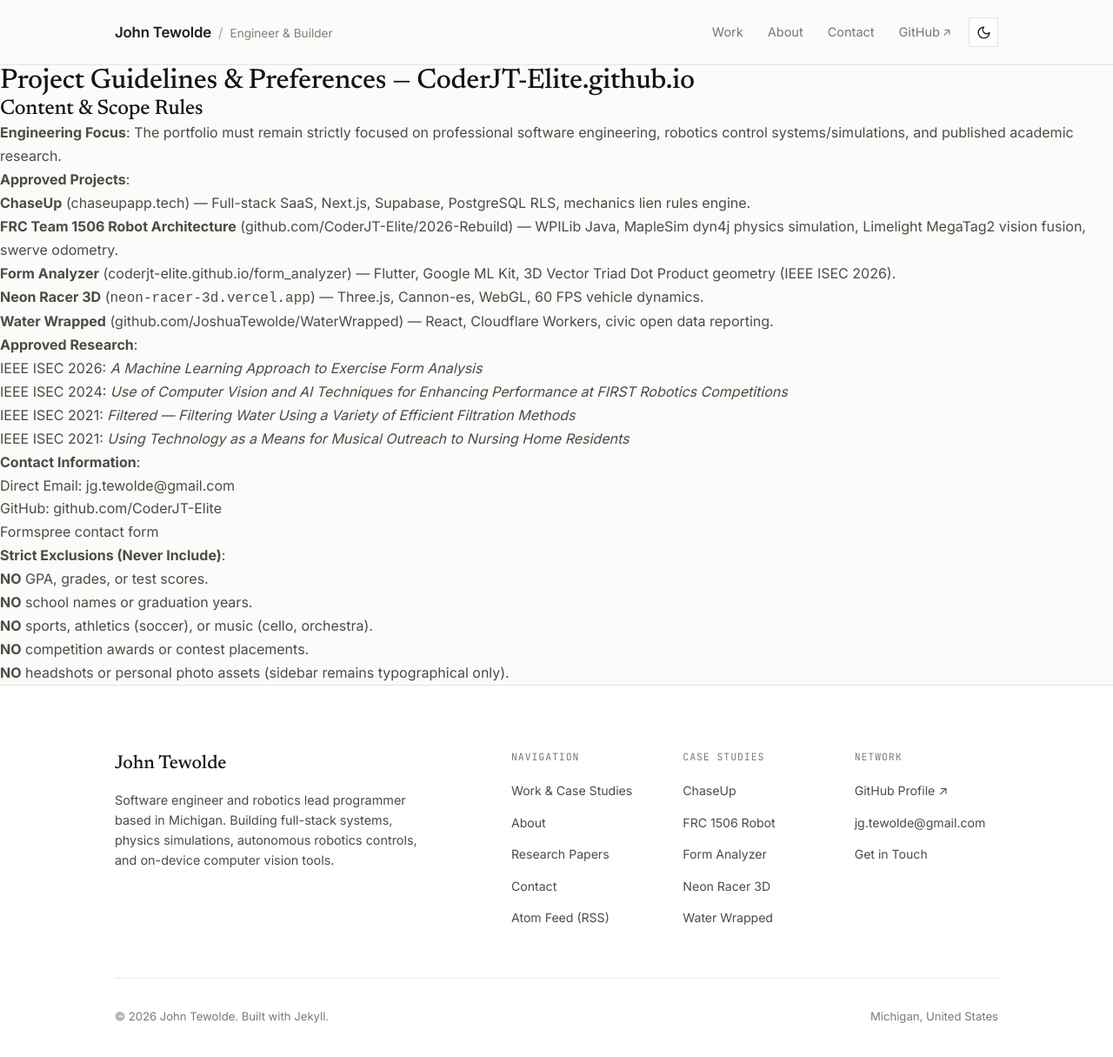
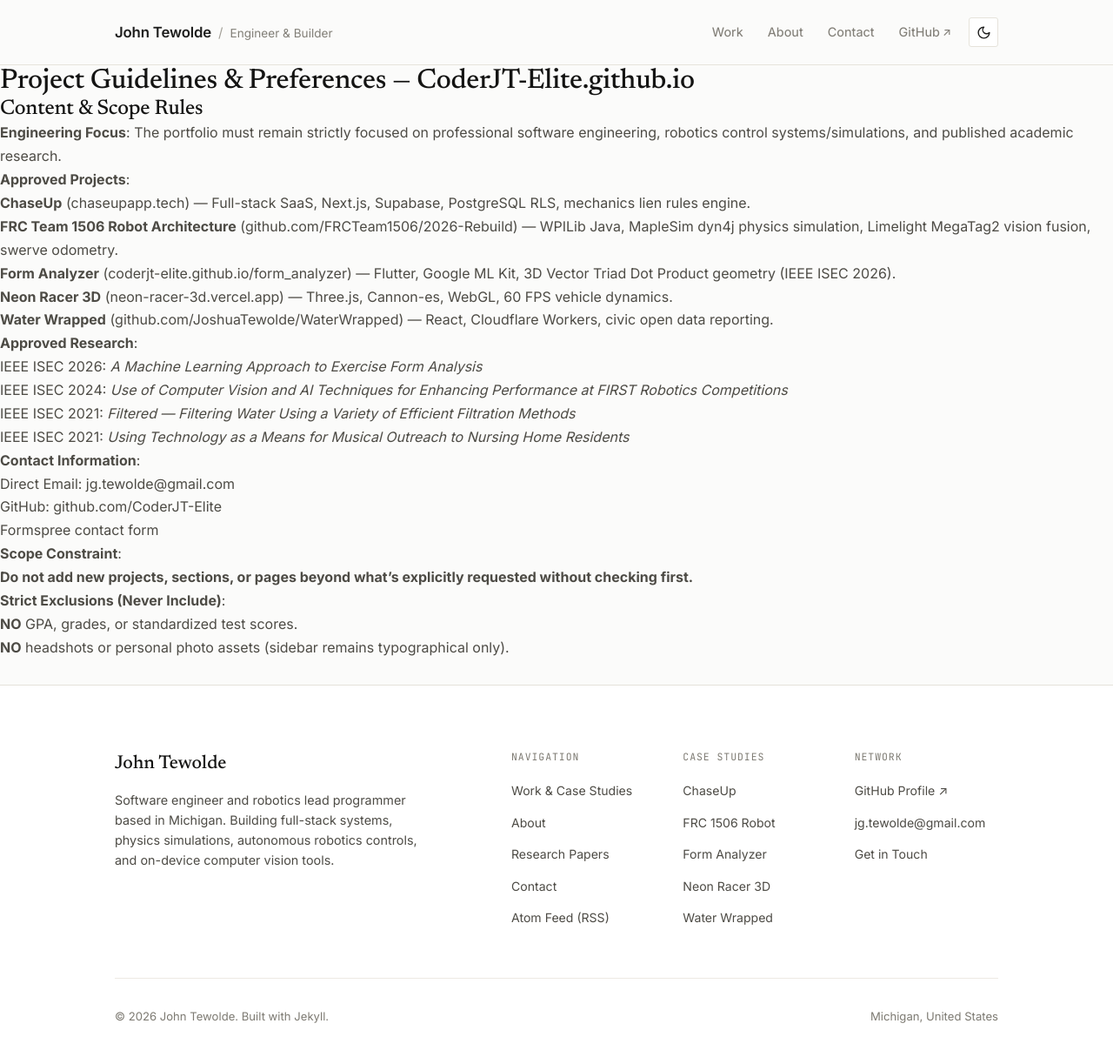
Before and after one commit to CoderJT-Elite/CoderJT-Elite.github.io, a Jekyll site: the page built from GEMINI.md, in a window 1280 px wide and 1219 px high. Shown: the top 1215 px of the window at 87% size. Built offline with Jekyll 4.4.1, drawn with Linux system fonts in a browser that asks for light colours; our own code applies the rules of GitHub Pages for plain Markdown files.

Commit message:
feat: restore portfolio hierarchy, fix FRC org link, and restore grounded personal voice

```diff
--- a/GEMINI.md
+++ b/GEMINI.md
@@ -4,9 +4,9 @@
 1. **Engineering Focus**: The portfolio must remain strictly focused on professional software engineering, robotics control systems/simulations, and published academic research.
 2. **Approved Projects**:
    - **ChaseUp** (chaseupapp.tech) — Full-stack SaaS, Next.js, Supabase, PostgreSQL RLS, mechanics lien rules engine.
-   - **FRC Team 1506 Robot Architecture** (github.com/CoderJT-Elite/2026-Rebuild) — WPILib Java, MapleSim dyn4j physics simulation, Limelight MegaTag2 vision fusion, swerve odometry.
+   - **FRC Team 1506 Robot Architecture** (github.com/FRCTeam1506/2026-Rebuild) — WPILib Java, MapleSim dyn4j physics simulation, Limelight MegaTag2 vision fusion, swerve odometry.
    - **Form Analyzer** (coderjt-elite.github.io/form_analyzer) — Flutter, Google ML Kit, 3D Vector Triad Dot Product geometry (IEEE ISEC 2026).
-   - **Neon Racer 3D** (`neon-racer-3d.vercel.app`) — Three.js, Cannon-es, WebGL, 60 FPS vehicle dynamics.
+   - **Neon Racer 3D** (neon-racer-3d.vercel.app) — Three.js, Cannon-es, WebGL, 60 FPS vehicle dynamics.
    - **Water Wrapped** (github.com/JoshuaTewolde/WaterWrapped) — React, Cloudflare Workers, civic open data reporting.
 3. **Approved Research**:
    - IEEE ISEC 2026: *A Machine Learning Approach to Exercise Form Analysis*
@@ -17,9 +17,8 @@
    - Direct Email: jg.tewolde@gmail.com
    - GitHub: github.com/CoderJT-Elite
    - Formspree contact form
-5. **Strict Exclusions (Never Include)**:
-   - **NO** GPA, grades, or test scores.
-   - **NO** school names or graduation years.
-   - **NO** sports, athletics (soccer), or music (cello, orchestra).
-   - **NO** competition awards or contest placements.
+5. **Scope Constraint**:
+   - **Do not add new projects, sections, or pages beyond what's explicitly requested without checking first.**
+6. **Strict Exclusions (Never Include)**:
+   - **NO** GPA, grades, or standardized test scores.
    - **NO** headshots or personal photo assets (sidebar remains typographical only).
--- a/assets/css/style.scss
+++ b/assets/css/style.scss
@@ -414,16 +414,20 @@
   text-transform: uppercase;
   letter-spacing: 0.06em;
   margin-bottom: 1.5rem;
+  flex-wrap: wrap;
+  line-height: 1.4;
 }
 
 .hero-heading {
-  font-size: clamp(2.4rem, 5.2vw, 3.8rem);
+  font-size: clamp(2.2rem, 5vw, 3.8rem);
   font-weight: 400;
-  line-height: 1.12;
+  line-height: 1.15;
   letter-spacing: -0.02em;
   color: var(--text-primary);
   margin-bottom: 1.75rem;
   max-width: 860px;
+  overflow-wrap: break-word;
+  word-break: normal;
 }
 
 .hero-heading em {
@@ -1237,6 +1241,102 @@
 .live-link:hover {
   border-bottom-color: var(--accent-rust);
   color: var(--accent-rust);
+}
+
+/* ── Secondary Projects Compact Grid ─────────────────────────── */
+.project-secondary-section {
+  margin-top: 3.5rem;
+  padding-top: 2.75rem;
+  border-top: 1px dashed var(--border);
+}
+
+.project-secondary-header {
+  display: flex;
+  align-items: baseline;
+  justify-content: space-between;
+  margin-bottom: 1.5rem;
+}
+
+.project-secondary-title {
+  font-family: var(--font-sans);
+  font-size: 1.25rem;
+  font-weight: 600;
+  color: var(--text-primary);
+}
+
+.project-secondary-caption {
+  font-family: var(--font-mono);
+  font-size: 0.75rem;
+  color: var(--text-muted);
+  text-transform: uppercase;
+  letter-spacing: 0.05em;
+}
+
+.project-secondary-grid {
+  display: grid;
+  grid-template-columns: repeat(2, 1fr);
+  gap: 1.5rem;
+}
+
+.project-secondary-card {
+  background: var(--bg-surface);
+  border: 1px solid var(--border);
+  border-radius: var(--radius-sm);
+  padding: 1.5rem;
+  display: flex;
+  flex-direction: column;
+  justify-content: space-between;
+  transition: border-color var(--transition), box-shadow var(--transition);
+}
+
+.project-secondary-card:hover {
+  border-color: var(--border-strong);
+  box-shadow: var(--shadow-sm);
+}
+
+.project-secondary-card .sec-card-top {
+  display: flex;
+  flex-direction: column;
+  gap: 0.5rem;
+}
+
+.project-secondary-card .sec-card-meta {
+  display: flex;
+  align-items: center;
+  justify-content: space-between;
+  font-family: var(--font-mono);
+  font-size: 0.72rem;
+  color: var(--text-muted);
+}
+
+.project-secondary-card .sec-card-title {
+  font-size: 1.25rem;
+  font-weight: 600;
+  font-family: var(--font-sans);
+  color: var(--text-primary);
+  margin: 0.2rem 0;
+}
+
+.project-secondary-card .sec-card-desc {
+  font-size: 0.9rem;
+  line-height: 1.55;
+  color: var(--text-secondary);
+  margin-bottom: 1.25rem;
+}
+
+.project-secondary-card .sec-card-bottom {
+  margin-top: auto;
+  display: flex;
+  flex-direction: column;
+  gap: 1rem;
+}
+
+.project-secondary-card .sec-card-links {
+  display: flex;
+  align-items: center;
+  gap: 1.25rem;
+  padding-top: 0.85rem;
+  border-top: 1px solid var(--border-subtle);
 }
 
 /* ── Domains of Practice ─────────────────────────────────────── */
@@ -2693,6 +2793,10 @@
     grid-template-columns: 1fr;
   }
 
+  .project-secondary-grid {
+    grid-template-columns: 1fr;
+  }
+
   .note-banner {
     grid-template-columns: 1fr;
     padding: 2.25rem 1.75rem;
@@ -2732,10 +2836,27 @@
 }
 
 @media (max-width: 480px) {
+  .hero-heading {
+    font-size: clamp(1.7rem, 6.8vw, 2.2rem);
+    line-height: 1.18;
+  }
+
   .hero-actions {
+    flex-direction: row;
+    flex-wrap: wrap;
+    align-items: center;
+    gap: 0.75rem;
+  }
+
+  .pub-compact-item {
     flex-direction: column;
     align-items: flex-start;
-    gap: 1rem;
+    gap: 0.75rem;
+  }
+
+  .pub-compact-actions {
+    width: 100%;
+    justify-content: flex-start;
   }
 
   .cs-metric-ribbon {
```
Also changed, not shown: about.md (+7 -4 lines), index.md (+208 -242 lines), scripts/verify_portfolio.py (+105 -11 lines), work/frc-robot.md (+1 -1 lines), .agents/ANTIGRAVITY_GOAL_CORRECTIVE_SIMPLIFY_2026-08-28.md (added), .agents/HANDOFF_CORRECTIVE_SIMPLIFY_2026-08-28.md (added).
